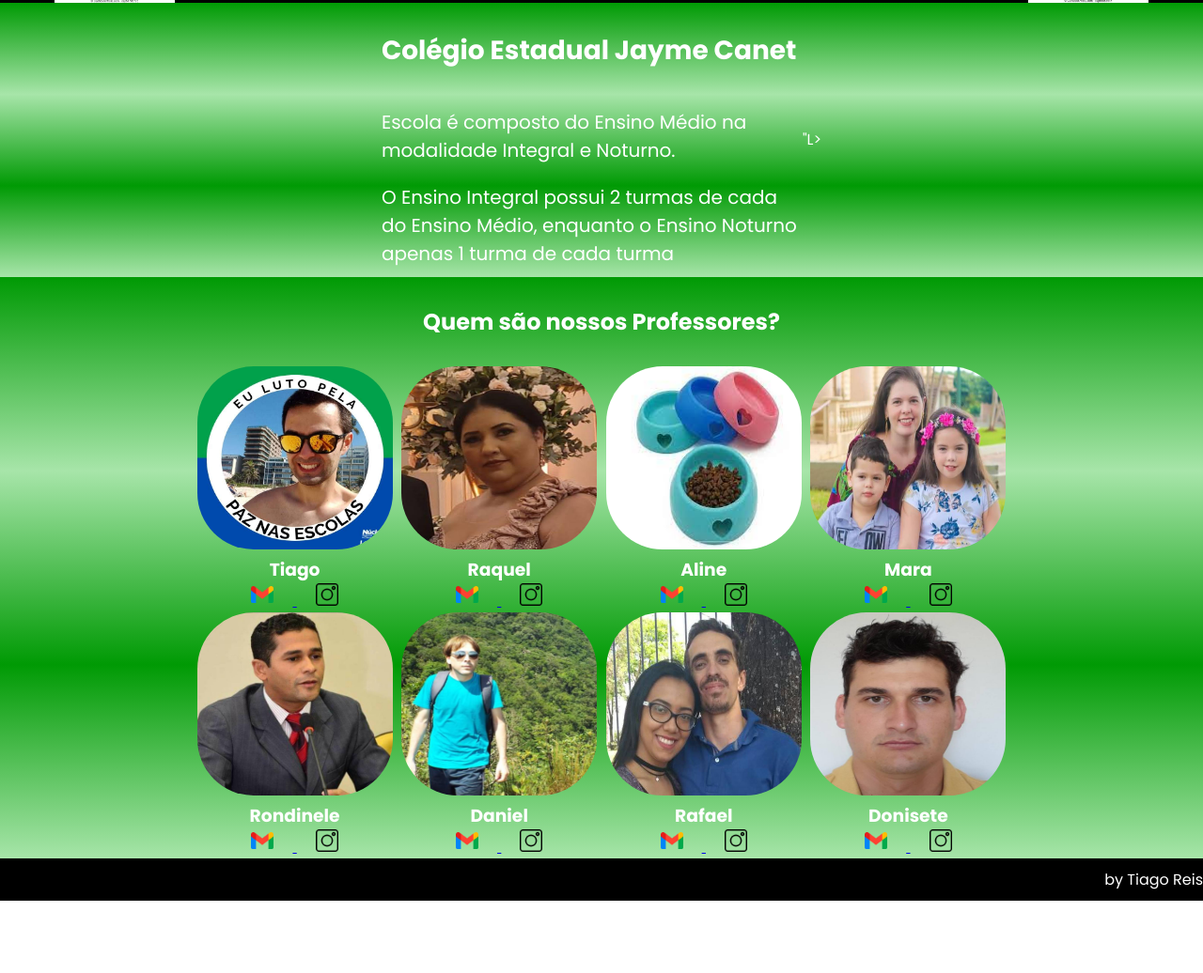
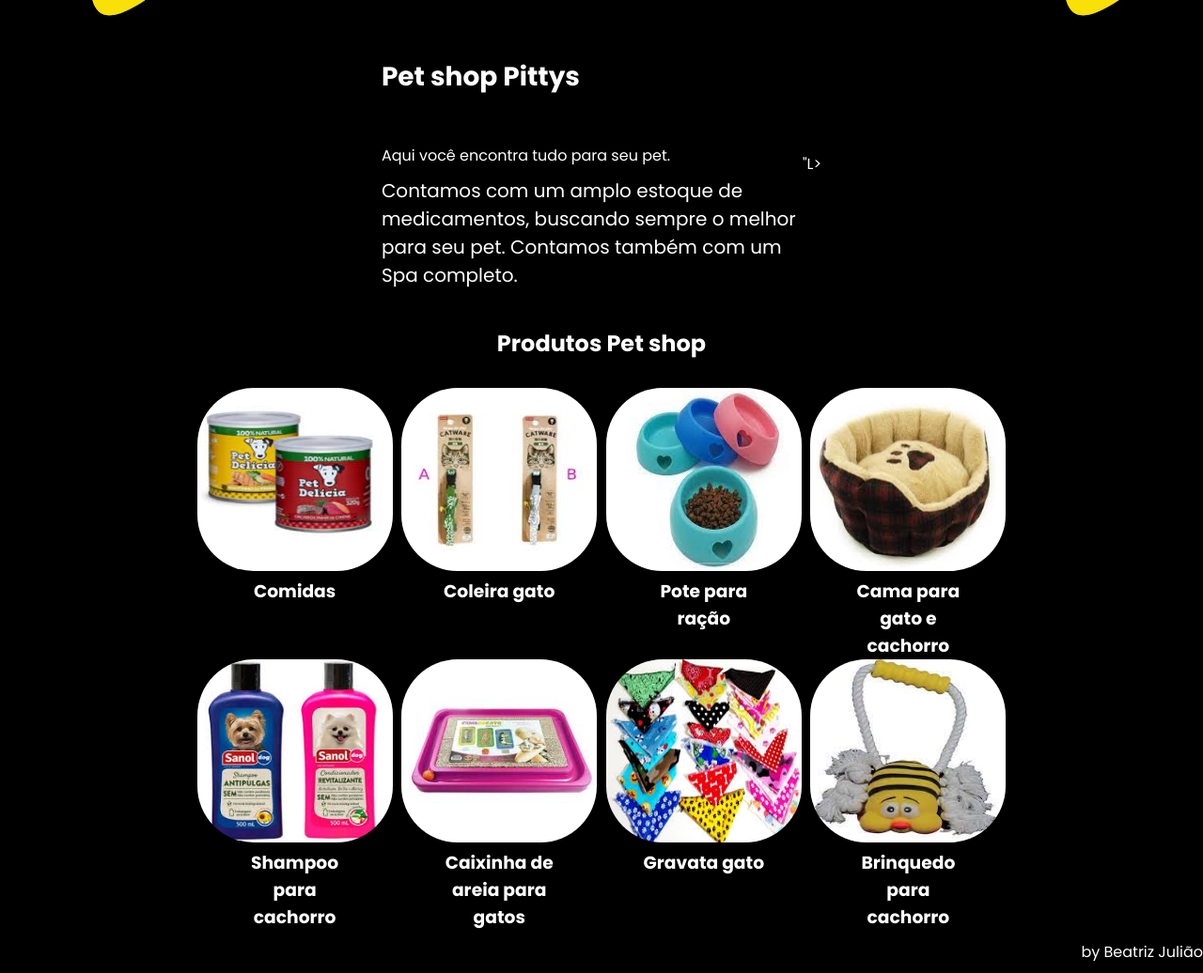
Before and after one commit to beatrizjuliao/site-escola1, a plain HTML site: page index.html in a window 1280 px wide. Shown: the part 97-1133 px from the top of the page at 94% size. Before the commit the page ends 1056 px from the top, so only its background shows below. Drawn offline with Linux system fonts and the light colour scheme.

Commit message:
Add files via upload

```diff
--- a/index.html
+++ b/index.html
@@ -13,103 +13,94 @@
 
 <body>
     <header class="cabecalho">
-       <img class="cabecalho-imagem2" src="gato.png" alt="Logo de Boas Vindas">
+       <img class="cabecalho-imagem2" src="pata.png" alt="Logo de Boas Vindas">
         <ul class="cabecalho-lista">
             <li class="cabecalho-lista-item">Compras</li>
             <li class="cabecalho-lista-item">Redes socias</li>
         </ul>
-        <img class="cabecalho-imagem1" src="compras.jpeg" alt="Logo do Tiago">
+        <img class="cabecalho-imagem1" src="pata.png" alt="Logo do Tiago">
     </header>
     <section class="escola">
         <div class="escola-div-conteudo">
             <h2 class="escola-titulo">
-                Colégio Estadual Jayme Canet
+                Pet shop Pittys
             </h2>
     <p class="escola-texto1">
-        Escola é composto do Ensino Médio na modalidade Integral e Noturno.
-    </p>
+     <p> Aqui você encontra tudo para seu pet.
     <p class="escola-texto1">
-        O Ensino Integral possui 2 turmas de cada do Ensino Médio, enquanto o Ensino Noturno apenas 1 turma de cada turma
+        Contamos com um amplo estoque de medicamentos, buscando sempre o melhor para seu pet.
+        Contamos também com um Spa completo.
     </p>
         </div>"L>
     </section>
     <section class="professores">
         <h2 class="professores-titulo">
-        Quem são nossos Professores?
+        Produtos Pet shop
         </h2>
         <div class="prof-todos">
         <span></span>
             <div class="prof-div">
-                <img class="imagem-prof" src="tiago.jpg" alt="Foto do Tiago">
+                <img class="imagem-prof" src="comida.jpeg" alt="Foto do Tiago">
                 <h3 class="prof-nome">
-                    Tiago
+                Comidas
                 </h3>
-               <a href="mailto:tiago.reis@escola.pr.gov.br?subject=&body="> <img class="icones" src="gmail.png" alt="icone Gmail"> </a>
-               <a href="https://www.instagram.com/tiagomartinsreis/"> <img class="icones" src="instagram.png" alt="icone Instagram"> </a>
+
             </div>
             <div class="prof-div">
-                <img class="imagem-prof" src="raquel.jpg" alt="Foto da Raquel">
+                <img class="imagem-prof" src="gatocoleira.jpeg" alt="Foto da Raquel">
                 <h3 class="prof-nome">
-                    Raquel
+                Coleira gato
                 </h3>
-                <a href="mailto:raquel.querion@escola.pr.gov.br ?subject=&body="> <img class="icones" src="gmail.png" alt="icone Gmail"> </a>
-                <a href="https://www.instagram.com/raqueldesouzaquerion/"> <img class="icones" src="instagram.png" alt="icone Instagram"> </a>
-            </div>
+                            </div>
             <div class="prof-div">
                 <img class="imagem-prof" src="potes.jpeg" >
                 <h3 class="prof-nome">
-                    Aline
+                Pote para ração
                 </h3>
-                <a href="mailto:aline.bernini@escola.pr.gov.br?subject=&body="> <img class="icones" src="gmail.png" alt="icone Gmail"> </a>
-                <a href="https://www.instagram.com/alinealvesbernini/"> <img class="icones" src="instagram.png" alt="icone Instagram"> </a>
+
             </div>
             <div class="prof-div">
-                <img class="imagem-prof" src="mara.jpg" alt="Foto da Mara">
+                <img class="imagem-prof" src="camapet.jpeg" alt="Foto da Mara">
                 <h3 class="prof-nome">
-                    Mara
+                Cama para gato e cachorro
                 </h3>
-                <a href="mailto:lucimara.fabrim@escola.pr.gov.br?subject=&body="> <img class="icones" src="gmail.png" alt="icone Gmail"> </a>
-                <a href="https://www.instagram.com/mara_fabrim/"> <img class="icones" src="instagram.png" alt="icone Instagram"> </a>
+
             </div>
             <span></span>
             <span></span>
             <div class="prof-div">
-                <img class="imagem-prof" src="rondi.jpg" alt="Foto do Rondinele">
+                <img class="imagem-prof" src="pet.jpeg" alt="Foto do Rondinele">
                 <h3 class="prof-nome">
-                    Rondinele
+                Shampoo para cachorro
                 </h3>
-                <a href="mailto:rondinele.meira@escola.pr.gov.br?subject=&body="> <img class="icones" src="gmail.png" alt="icone Gmail"> </a>
-                <a href="https://www.instagram.com/rondinele_oficial/"> <img class="icones" src="instagram.png" alt="icone Instagram"> </a>
+
             </div>
             <div class="prof-div">
-                <img class="imagem-prof" src="dani.jpg" alt="Foto do Daniel">
+                <img class="imagem-prof" src="areia.jpeg" alt="Foto do Daniel">
                 <h3 class="prof-nome">
-                    Daniel
+                 Caixinha de areia para gatos
                 </h3>
-                <a href="mailto:daniel.silva4@escola.pr.gov.br?subject=&body="> <img class="icones" src="gmail.png" alt="icone Gmail"> </a>
-                <a href="https://www.instagram.com/dpsdaniel1983/"> <img class="icones" src="instagram.png" alt="icone Instagram"> </a>
+
             </div>
             <div class="prof-div">
-                <img class="imagem-prof" src="rafa.jpg" alt="Foto do Rafael">
+                <img class="imagem-prof" src="gravata.jpeg" alt="Foto do Rafael">
                 <h3 class="prof-nome">
-                    Rafael
+                Gravata gato
                 </h3>
-                <a href="mailto:rafael.assumpcao@escola.pr.gov.br?subject=&body="> <img class="icones" src="gmail.png" alt="icone Gmail"> </a>
-                <a href="https://www.instagram.com/prassumpcao/"> <img class="icones" src="instagram.png" alt="icone Instagram"> </a>
+
             </div>
             <div class="prof-div">
-                <img class="imagem-prof" src="doni.jpg" alt="Foto do Donisete">
+                <img class="imagem-prof" src="brinquedo.jpeg" alt="Foto do Donisete">
                 <h3 class="prof-nome">
-                    Donisete
+               Brinquedo para cachorro
                 </h3>
-                <a href="mailto:donisete.candeias@escola.pr.gov.br?subject=&body="> <img class="icones" src="gmail.png" alt="icone Gmail"> </a>
-                <a href="https://www.instagram.com/doni.candeias/"> <img class="icones" src="instagram.png" alt="icone Instagram"> </a>
+
             </div>
         </div>
     </section>
     <footer class="rodape">
 <p>
-    by Tiago Reis
+    by Beatriz Julião
 </p>
     </footer>
 </body>
--- a/style.css
+++ b/style.css
@@ -5,6 +5,7 @@
 
 body{
     font-family: 'Poppins', sans-serif;
+    background-color: black;
 }
 
 .cabecalho {
@@ -34,11 +35,11 @@ body{
 }
 
 .escola{
-    background-image: linear-gradient(#009A04,#A7E5A9,#009A04,#A7E5A9);
     color: white;
     display: flex;
     justify-content: center;
     align-items: center;
+        background-color: black;
 }
 
 .escola-div-conteudo{
@@ -83,11 +84,13 @@ body{
 .professores-titulo{
     text-align: center;
     padding: 30px 0;
+        background-color: black;
 }
 
 .prof-todos{
     display: grid;
     grid-template-columns: 16% 17% 17% 17% 17% 16%;
+    background-color: black;
 }
 
 .professores{
```
Also changed, not shown: areia.jpeg (added), brinquedo.jpeg (added), cama.jpeg (added), camapet.jpeg (added), coleira.jpeg (added), comida.jpeg (added), gatinho.jpeg (added), gatocoleira.jpeg (added), gravata.jpeg (added), pata.png (added), pet.jpeg (added).
